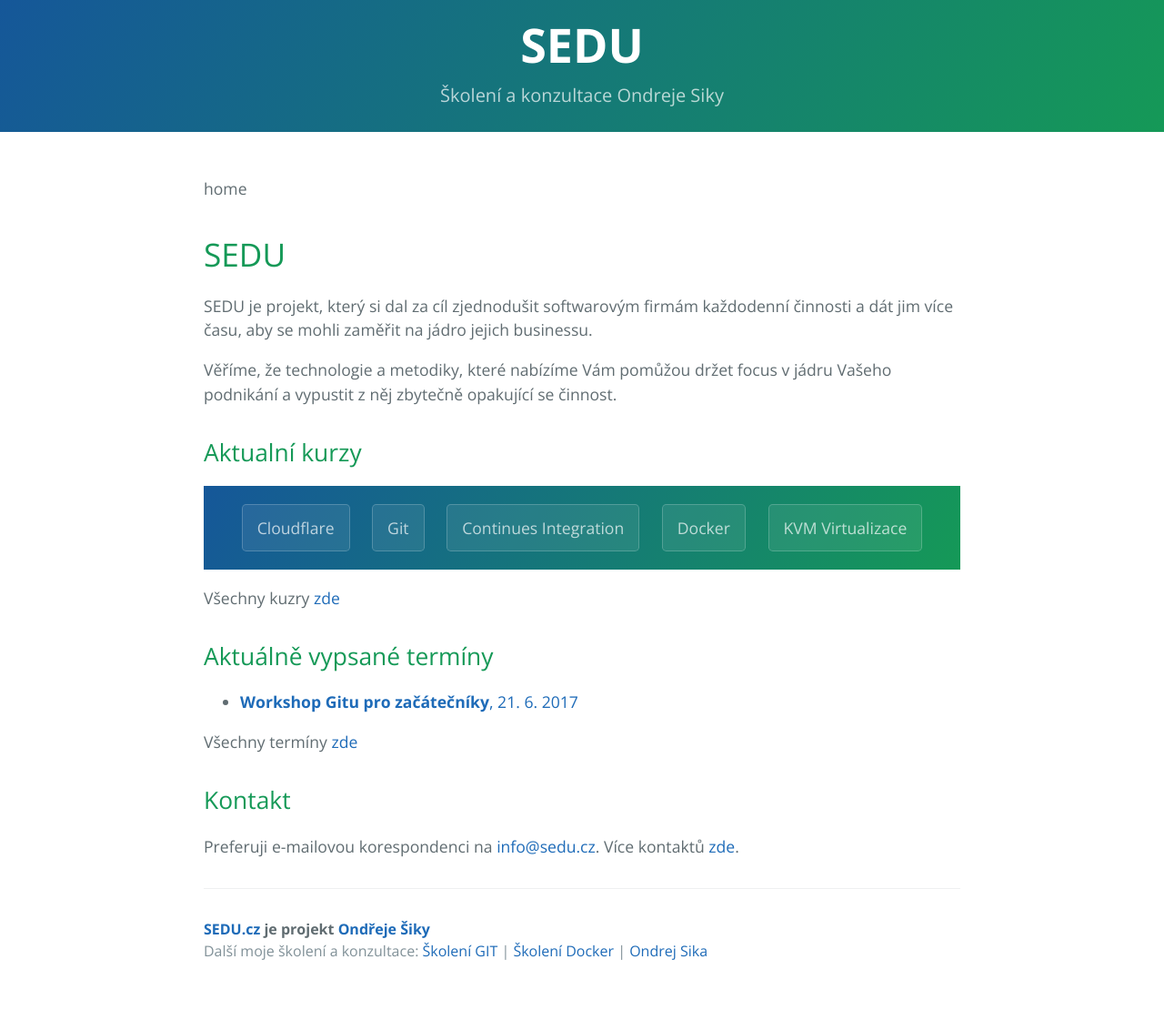
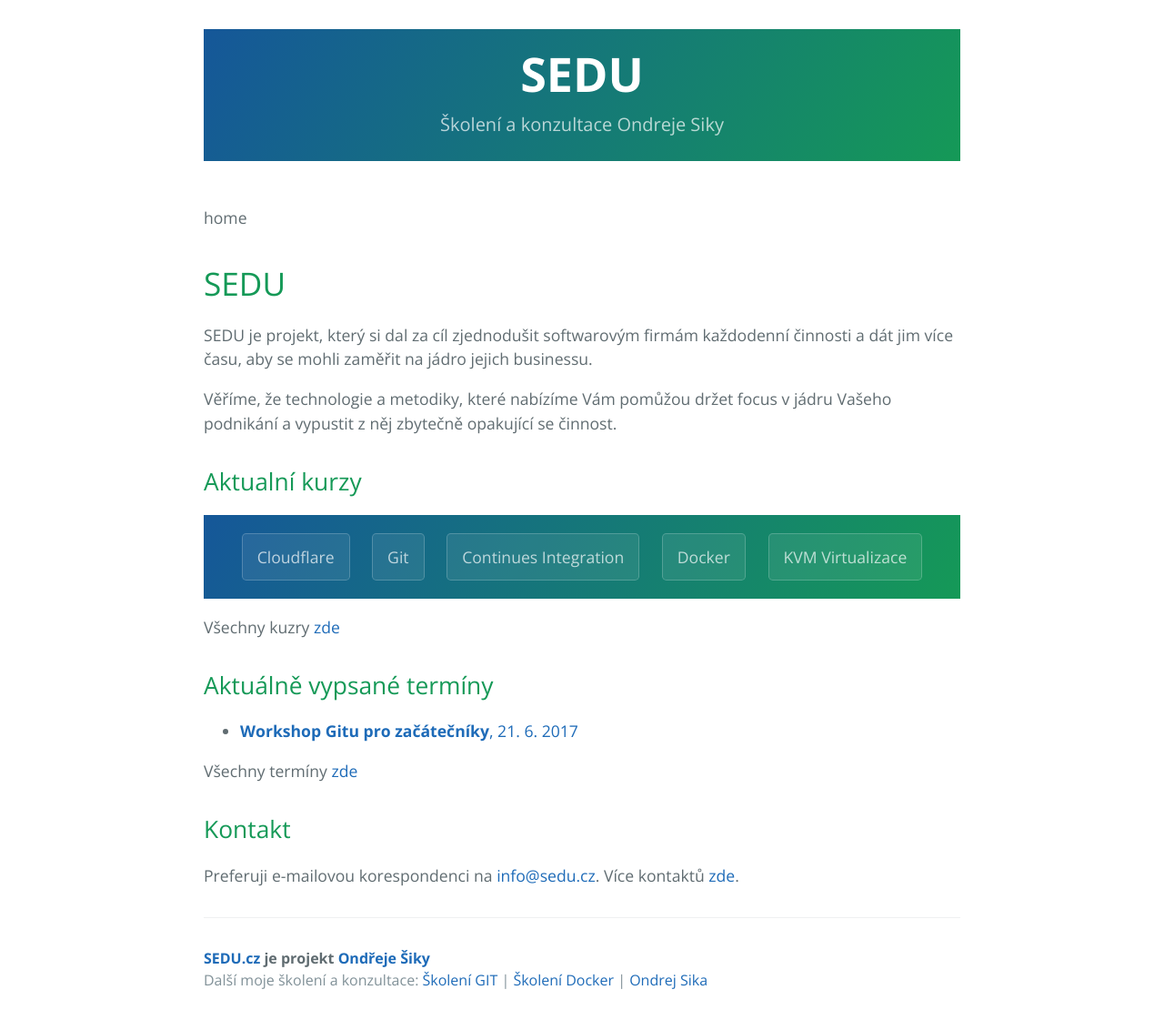
Before and after one commit to ondrejsika/sedu.cz, a Jekyll site: the page built from index.md, in a window 1280 px wide. Shown: the whole page at 91% size. Built offline with Jekyll 4.4.1, drawn with Linux system fonts in a browser that asks for light colours; before the commit the page ends 1089 px from its top, so only the background shows below that.

Commit message:
update header - hope, now is better

```diff
--- a/_layouts/default.html
+++ b/_layouts/default.html
@@ -13,8 +13,10 @@ project_tagline: Školení a konzultace Ondreje Siky
 <style>
 .page-header {
     padding: 10px;
-    margin: 0;
+    margin: 0 auto;
     line-height: 1.5;
+    max-width: 52rem;
+    margin-top: 2rem;
 }
 .project-tagline {
     margin-top: 0;
```
